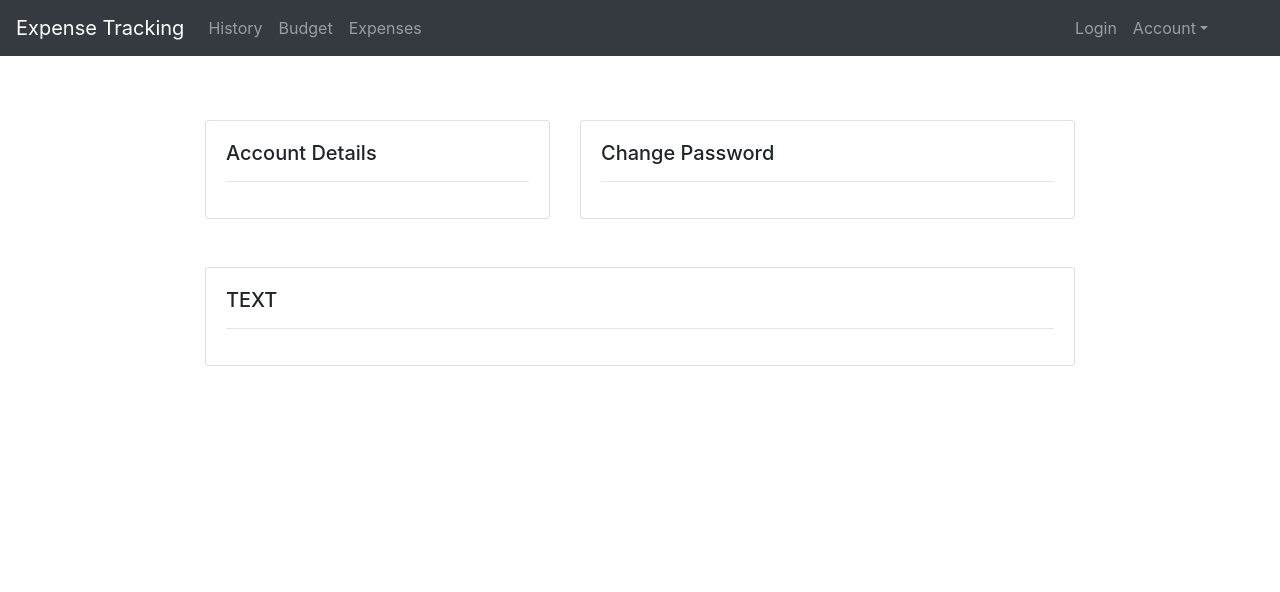
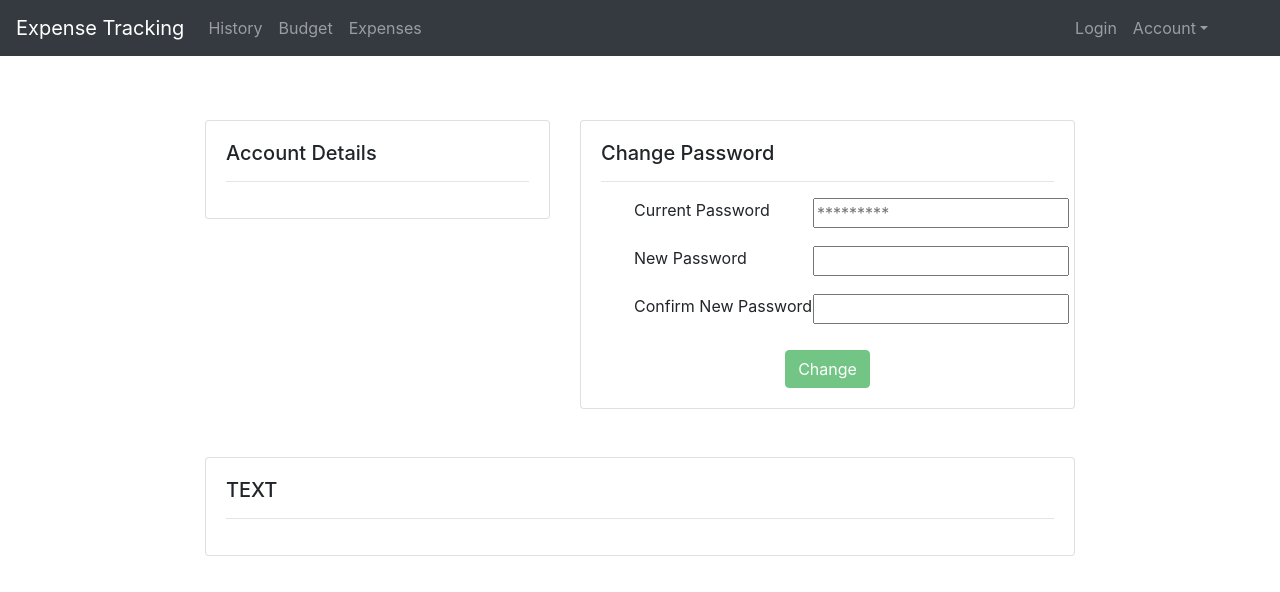
Before and after one commit to magnusbrok/Expense-Tracker-FrontEnd, an Angular app: page /user in a window 1280 px wide. Shown: the top 592 px of the page. Built offline with nearby package versions, Linux system fonts and the light colour scheme.

Commit message:
style (profile): Setup form (TD) for changing password

```diff
--- a/src/app/profile/profile.component.html
+++ b/src/app/profile/profile.component.html
@@ -12,6 +12,79 @@
       <div class="card-body">
         <h5>Change Password</h5>
         <hr>
+
+        <form (ngSubmit)="onSubmit(f)" #f="ngForm">
+
+          <!-- Current Password Input-->
+          <div class="row form-group justify-content-center">
+            <div class="col">
+              <div class="row pl-5 justify-content-start">
+                <label for="currentPassword">Current Password</label>
+              </div>
+            </div>
+            <div class="col ">
+              <div class="row justify-content-start">
+                <input
+                  type="password"
+                  name="currentPassword"
+                  id="currentPassword"
+                  ngModel
+                  required
+                  placeholder="*********">
+              </div>
+            </div>
+          </div>
+
+          <!-- New Password Input-->
+          <div class="row form-group justify-content-center">
+            <div class="col">
+              <div class="row pl-5 justify-content-start">
+                <label for="currentPassword">New Password</label>
+              </div>
+            </div>
+            <div class="col ">
+              <div class="row justify-content-start">
+                <input
+                  type="password"
+                  name="newPassword"
+                  id="newPassword"
+                  ngModel
+                  required
+                  placeholder="">
+              </div>
+            </div>
+          </div>
+
+          <!-- Confirm New Password Input-->
+          <div class="row form-group justify-content-center">
+            <div class="col">
+              <div class="row pl-5 justify-content-start">
+                <label for="currentPassword">Confirm New Password</label>
+              </div>
+            </div>
+            <div class="col ">
+              <div class="row justify-content-start">
+                <input
+                  type="password"
+                  name="confirmNew"
+                  id="confirmNew"
+                  ngModel
+                  required
+                  placeholder="">
+              </div>
+            </div>
+          </div>
+
+          <!-- Button -->
+          <div class="row mt-4 justify-content-center">
+            <button
+              class="btn btn-success"
+              type="submit"
+              [disabled]="!f.valid"
+            >Change</button>
+          </div>
+        </form>
+
       </div>
     </div>
   </div>
--- a/src/app/profile/profile.component.ts
+++ b/src/app/profile/profile.component.ts
@@ -1,4 +1,5 @@
 import { Component, OnInit } from '@angular/core';
+import {NgForm} from "@angular/forms";
 
 @Component({
   selector: 'app-profile',
@@ -12,4 +13,7 @@ export class ProfileComponent implements OnInit {
   ngOnInit(): void {
   }
 
+  onSubmit(form: NgForm) {
+
+  }
 }
```
